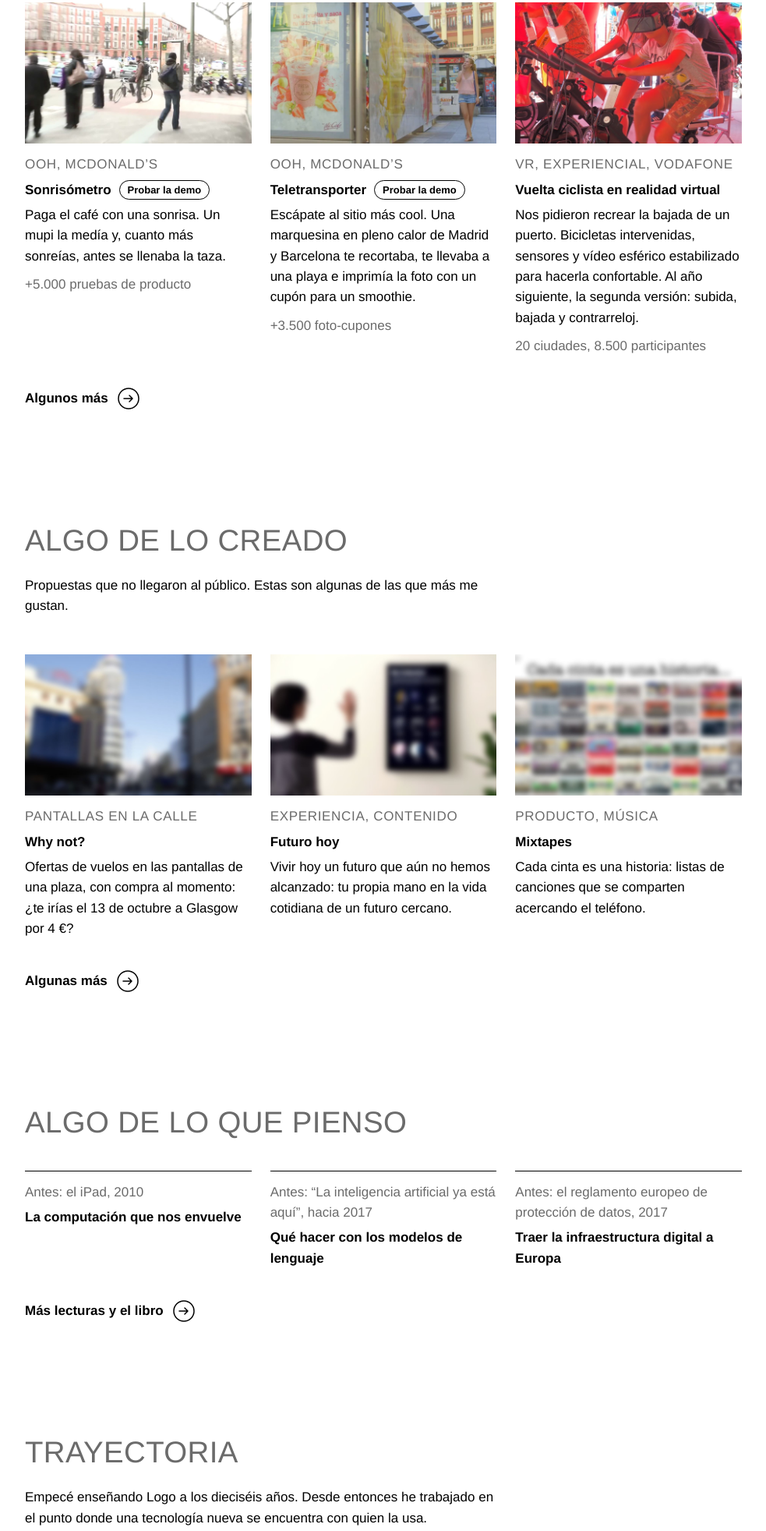
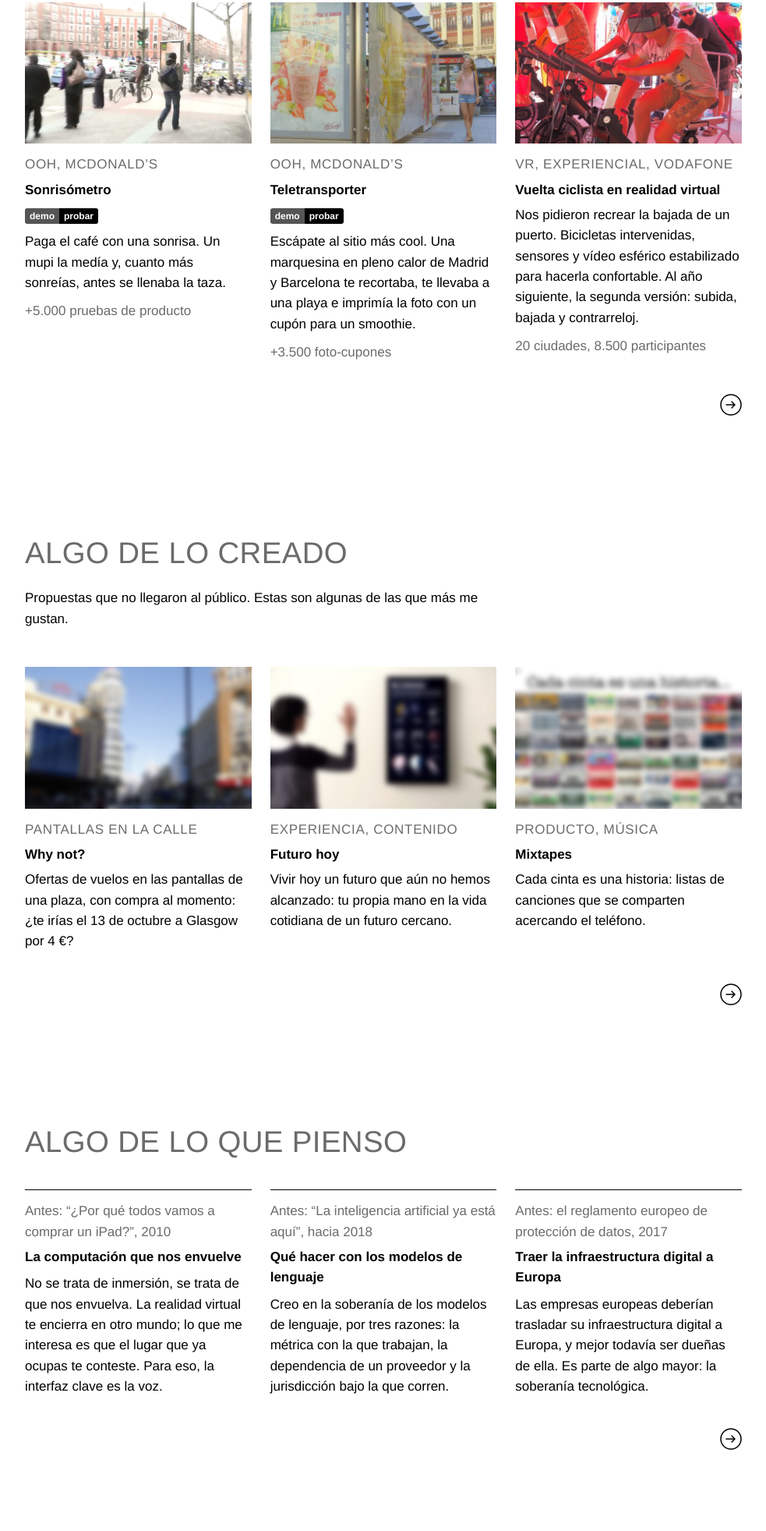
Before and after one commit to fedeblock/fedeblock.github.io, a plain HTML site: page index.html in a window 1280 px wide. Shown: the part 1924-3887 px from the top of the page at 78% size, without its empty margins (148-1131 px from the left). Drawn offline with nearby package versions, Linux system fonts and the light colour scheme.

Commit message:
Badge de demo, flechas sin texto, extractos de lecturas y trayectoria redactada

```diff
--- a/index.html
+++ b/index.html
@@ -18,7 +18,7 @@ a{color:#000000}a:hover{color:#e2231a}.ico:hover{color:#000000 !important}
 .rule{height:3px;background:#000000;margin-bottom:28px;transform-origin:left center}
 @keyframes draw{from{transform:scaleX(0)}to{transform:scaleX(1)}}
 @media (prefers-reduced-motion:no-preference){@supports (animation-timeline: view()){.rule{animation:draw linear both;animation-timeline:view();animation-range:entry 0% cover 15%}}}
-.badge{display:inline-flex;align-items:center;font-size:13px;font-weight:700;line-height:1;padding:5px 10px;border:1.5px solid #000000;border-radius:999px;text-decoration:none;color:#000000}.badge:hover{background:#000000;color:#ffffff}
+.badge{display:inline-flex;font-size:12px;line-height:1;border-radius:3px;overflow:hidden;text-decoration:none;font-weight:600}.badge span{padding:4px 6px}.badge .k{background:#555555;color:#ffffff}.badge .v{background:#000000;color:#ffffff}.badge:hover .v{background:#e2231a}
 .more{display:inline-flex;align-items:center;gap:12px;font-weight:700;text-decoration:none;color:#000000}.more svg{transition:transform .2s ease}.more:hover svg{transform:translateX(4px)}
 @media (prefers-reduced-motion:reduce){.more svg{transition:none}}
 .yr{grid-column:1 / 3}
@@ -69,19 +69,21 @@ a{color:#000000}a:hover{color:#e2231a}.ico:hover{color:#000000 !important}
 <h2 style="margin: 0 0 40px; font-size: clamp(28px, 3vw, 40px); line-height: 1.1; font-weight: 300; text-transform: uppercase; letter-spacing: 0.01em; color: #6b6b6b">Algo de lo hecho</h2><div class="c3"><article>
 <img loading="lazy" src="img/sonrisometro.jpg" alt="Sonrisómetro" style="display: block; width: 100%; aspect-ratio: 16 / 10; object-fit: cover; background: #eeeeee">
 <p style="margin: 14px 0 6px; text-transform: uppercase; letter-spacing: 0.04em; color: #6b6b6b">OOH, McDonald’s</p>
-<h3 style="margin: 0 0 6px; font-size: 17px; font-weight: 700; display: flex; flex-wrap: wrap; align-items: center; gap: 6px 10px">Sonrisómetro<a class="badge" href="https://mindgeist.com/sonrisometro/">Probar la demo</a></h3>
+<h3 style="margin: 0 0 6px; font-size: 17px; font-weight: 700">Sonrisómetro</h3>
+<p style="margin: 0 0 8px"><a class="badge" href="https://mindgeist.com/sonrisometro/" aria-label="Demo de Sonrisómetro"><span class="k">demo</span><span class="v">probar</span></a></p>
 <p style="margin: 0">Paga el café con una sonrisa. Un mupi la medía y, cuanto más sonreías, antes se llenaba la taza.</p><p style="margin: 10px 0 0; color: #6b6b6b">+5.000 pruebas de producto</p>
 </article><article>
 <img loading="lazy" src="img/smoothies.jpg" alt="Teletransporter" style="display: block; width: 100%; aspect-ratio: 16 / 10; object-fit: cover; background: #eeeeee">
 <p style="margin: 14px 0 6px; text-transform: uppercase; letter-spacing: 0.04em; color: #6b6b6b">OOH, McDonald’s</p>
-<h3 style="margin: 0 0 6px; font-size: 17px; font-weight: 700; display: flex; flex-wrap: wrap; align-items: center; gap: 6px 10px">Teletransporter<a class="badge" href="https://mindgeist.com/teletransporter/">Probar la demo</a></h3>
+<h3 style="margin: 0 0 6px; font-size: 17px; font-weight: 700">Teletransporter</h3>
+<p style="margin: 0 0 8px"><a class="badge" href="https://mindgeist.com/teletransporter/" aria-label="Demo de Teletransporter"><span class="k">demo</span><span class="v">probar</span></a></p>
 <p style="margin: 0">Escápate al sitio más cool. Una marquesina en pleno calor de Madrid y Barcelona te recortaba, te llevaba a una playa e imprimía la foto con un cupón para un smoothie.</p><p style="margin: 10px 0 0; color: #6b6b6b">+3.500 foto-cupones</p>
 </article><article>
 <img loading="lazy" src="img/vuelta-vr.jpg" alt="Vuelta ciclista en realidad virtual" style="display: block; width: 100%; aspect-ratio: 16 / 10; object-fit: cover; background: #eeeeee">
 <p style="margin: 14px 0 6px; text-transform: uppercase; letter-spacing: 0.04em; color: #6b6b6b">VR, experiencial, Vodafone</p>
 <h3 style="margin: 0 0 6px; font-size: 17px; font-weight: 700">Vuelta ciclista en realidad virtual</h3>
 <p style="margin: 0">Nos pidieron recrear la bajada de un puerto. Bicicletas intervenidas, sensores y vídeo esférico estabilizado para hacerla confortable. Al año siguiente, la segunda versión: subida, bajada y contrarreloj.</p><p style="margin: 10px 0 0; color: #6b6b6b">20 ciudades, 8.500 participantes</p>
-</article></div><p style="margin: 40px 0 0"><a class="more" href="hecho.html">Algunos más<svg width="28" height="28" viewBox="0 0 28 28" aria-hidden="true"><circle cx="14" cy="14" r="13" fill="none" stroke="currentColor" stroke-width="1.5"></circle><path d="M8 14h11M15 10l4 4-4 4" fill="none" stroke="currentColor" stroke-width="1.5" stroke-linecap="round" stroke-linejoin="round"></path></svg></a></p>
+</article></div><p style="margin: 40px 0 0; text-align: right"><a class="more" href="hecho.html" aria-label="Algunos más"><svg width="28" height="28" viewBox="0 0 28 28" aria-hidden="true"><circle cx="14" cy="14" r="13" fill="none" stroke="currentColor" stroke-width="1.5"></circle><path d="M8 14h11M15 10l4 4-4 4" fill="none" stroke="currentColor" stroke-width="1.5" stroke-linecap="round" stroke-linejoin="round"></path></svg></a></p>
 </div>
 </section>
 <section id="creado" style="padding: 0 max(10vw, 20px) clamp(80px, 9vw, 136px)">
@@ -101,23 +103,23 @@ a{color:#000000}a:hover{color:#e2231a}.ico:hover{color:#000000 !important}
 <p style="margin: 14px 0 6px; text-transform: uppercase; letter-spacing: 0.04em; color: #6b6b6b">Producto, música</p>
 <h3 style="margin: 0 0 6px; font-size: 17px; font-weight: 700">Mixtapes</h3>
 <p style="margin: 0">Cada cinta es una historia: listas de canciones que se comparten acercando el teléfono.</p>
-</article></div><p style="margin: 40px 0 0"><a class="more" href="creado.html">Algunas más<svg width="28" height="28" viewBox="0 0 28 28" aria-hidden="true"><circle cx="14" cy="14" r="13" fill="none" stroke="currentColor" stroke-width="1.5"></circle><path d="M8 14h11M15 10l4 4-4 4" fill="none" stroke="currentColor" stroke-width="1.5" stroke-linecap="round" stroke-linejoin="round"></path></svg></a></p>
+</article></div><p style="margin: 40px 0 0; text-align: right"><a class="more" href="creado.html" aria-label="Algunas más"><svg width="28" height="28" viewBox="0 0 28 28" aria-hidden="true"><circle cx="14" cy="14" r="13" fill="none" stroke="currentColor" stroke-width="1.5"></circle><path d="M8 14h11M15 10l4 4-4 4" fill="none" stroke="currentColor" stroke-width="1.5" stroke-linecap="round" stroke-linejoin="round"></path></svg></a></p>
 </div>
 </section>
 <section id="pienso" style="padding: 0 max(10vw, 20px) clamp(80px, 9vw, 136px)">
 <div class="wrap"><div class="rule"></div>
 <h2 style="margin: 0 0 40px; font-size: clamp(28px, 3vw, 40px); line-height: 1.1; font-weight: 300; text-transform: uppercase; letter-spacing: 0.01em; color: #6b6b6b">Algo de lo que pienso</h2><div class="c3">
-<div style="border-top: 1px solid #000000; padding-top: 14px"><p style="margin: 0 0 6px; color: #6b6b6b">Antes: el iPad, 2010</p><h3 style="margin: 0; font-size: 17px; font-weight: 700">La computación que nos envuelve</h3></div>
-<div style="border-top: 1px solid #000000; padding-top: 14px"><p style="margin: 0 0 6px; color: #6b6b6b">Antes: “La inteligencia artificial ya está aquí”, hacia 2017</p><h3 style="margin: 0; font-size: 17px; font-weight: 700">Qué hacer con los modelos de lenguaje</h3></div>
-<div style="border-top: 1px solid #000000; padding-top: 14px"><p style="margin: 0 0 6px; color: #6b6b6b">Antes: el reglamento europeo de protección de datos, 2017</p><h3 style="margin: 0; font-size: 17px; font-weight: 700">Traer la infraestructura digital a Europa</h3></div>
-</div><p style="margin: 40px 0 0"><a class="more" href="pienso.html">Más lecturas y el libro<svg width="28" height="28" viewBox="0 0 28 28" aria-hidden="true"><circle cx="14" cy="14" r="13" fill="none" stroke="currentColor" stroke-width="1.5"></circle><path d="M8 14h11M15 10l4 4-4 4" fill="none" stroke="currentColor" stroke-width="1.5" stroke-linecap="round" stroke-linejoin="round"></path></svg></a></p>
+<div style="border-top: 1px solid #000000; padding-top: 14px"><p style="margin: 0 0 6px; color: #6b6b6b">Antes: “¿Por qué todos vamos a comprar un iPad?”, 2010</p><h3 style="margin: 0 0 8px; font-size: 17px; font-weight: 700">La computación que nos envuelve</h3><p style="margin: 0">No se trata de inmersión, se trata de que nos envuelva. La realidad virtual te encierra en otro mundo; lo que me interesa es que el lugar que ya ocupas te conteste. Para eso, la interfaz clave es la voz.</p></div>
+<div style="border-top: 1px solid #000000; padding-top: 14px"><p style="margin: 0 0 6px; color: #6b6b6b">Antes: “La inteligencia artificial ya está aquí”, hacia 2018</p><h3 style="margin: 0 0 8px; font-size: 17px; font-weight: 700">Qué hacer con los modelos de lenguaje</h3><p style="margin: 0">Creo en la soberanía de los modelos de lenguaje, por tres razones: la métrica con la que trabajan, la dependencia de un proveedor y la jurisdicción bajo la que corren.</p></div>
+<div style="border-top: 1px solid #000000; padding-top: 14px"><p style="margin: 0 0 6px; color: #6b6b6b">Antes: el reglamento europeo de protección de datos, 2017</p><h3 style="margin: 0 0 8px; font-size: 17px; font-weight: 700">Traer la infraestructura digital a Europa</h3><p style="margin: 0">Las empresas europeas deberían trasladar su infraestructura digital a Europa, y mejor todavía ser dueñas de ella. Es parte de algo mayor: la soberanía tecnológica.</p></div>
+</div><p style="margin: 40px 0 0; text-align: right"><a class="more" href="pienso.html" aria-label="Más lecturas y el libro"><svg width="28" height="28" viewBox="0 0 28 28" aria-hidden="true"><circle cx="14" cy="14" r="13" fill="none" stroke="currentColor" stroke-width="1.5"></circle><path d="M8 14h11M15 10l4 4-4 4" fill="none" stroke="currentColor" stroke-width="1.5" stroke-linecap="round" stroke-linejoin="round"></path></svg></a></p>
 </div>
 </section>
 <section id="trayectoria" style="padding: 0 max(10vw, 20px) clamp(80px, 9vw, 136px)">
 <div class="wrap"><div class="rule"></div>
-<h2 style="margin: 0 0 40px; font-size: clamp(28px, 3vw, 40px); line-height: 1.1; font-weight: 300; text-transform: uppercase; letter-spacing: 0.01em; color: #6b6b6b">Trayectoria</h2><p style="margin: -16px 0 0; max-width: 36em">Empecé enseñando Logo a los dieciséis años. Desde entonces he trabajado en el punto donde una tecnología nueva se encuentra con quien la usa.</p><p style="margin: 40px 0 0"><a class="more" href="trayectoria.html">La trayectoria completa<svg width="28" height="28" viewBox="0 0 28 28" aria-hidden="true"><circle cx="14" cy="14" r="13" fill="none" stroke="currentColor" stroke-width="1.5"></circle><path d="M8 14h11M15 10l4 4-4 4" fill="none" stroke="currentColor" stroke-width="1.5" stroke-linecap="round" stroke-linejoin="round"></path></svg></a></p>
+<h2 style="margin: 0 0 40px; font-size: clamp(28px, 3vw, 40px); line-height: 1.1; font-weight: 300; text-transform: uppercase; letter-spacing: 0.01em; color: #6b6b6b">Trayectoria</h2><p style="margin: -16px 0 0; max-width: 36em">Empecé a los dieciséis años, enseñando Logo en Buenos Aires. Después vinieron la televisión, internet, el móvil, la voz y la inteligencia artificial, en grandes medios, en agencias y en empresas propias.</p><p style="margin: 24px 0 0; text-align: right"><a class="more" href="trayectoria.html" aria-label="Trayectoria"><svg width="28" height="28" viewBox="0 0 28 28" aria-hidden="true"><circle cx="14" cy="14" r="13" fill="none" stroke="currentColor" stroke-width="1.5"></circle><path d="M8 14h11M15 10l4 4-4 4" fill="none" stroke="currentColor" stroke-width="1.5" stroke-linecap="round" stroke-linejoin="round"></path></svg></a></p>
 </div>
-</section><footer style="padding: 0 max(10vw, 20px) 40px"><div class="wrap" style="display: flex; flex-wrap: wrap; justify-content: space-between; gap: 12px; color: #6b6b6b"><span>Federico Block, Madrid.</span><a href="agents.md" style="color: #6b6b6b">agents.md, para asistentes de IA</a></div></footer>
+</section><footer style="padding: 0 max(10vw, 20px) 40px"><div class="wrap" style="display: flex; flex-wrap: wrap; justify-content: space-between; gap: 12px; color: #6b6b6b"><span>Federico Block, Madrid.</span><a href="agents.md" style="color: #6b6b6b">agents.md</a></div></footer>
 </div>
 </body>
 </html>
```
Also changed, not shown: creado.html (+2 -2 lines), hecho.html (+6 -4 lines), pienso.html (+5 -5 lines), trayectoria.html (+3 -3 lines).
